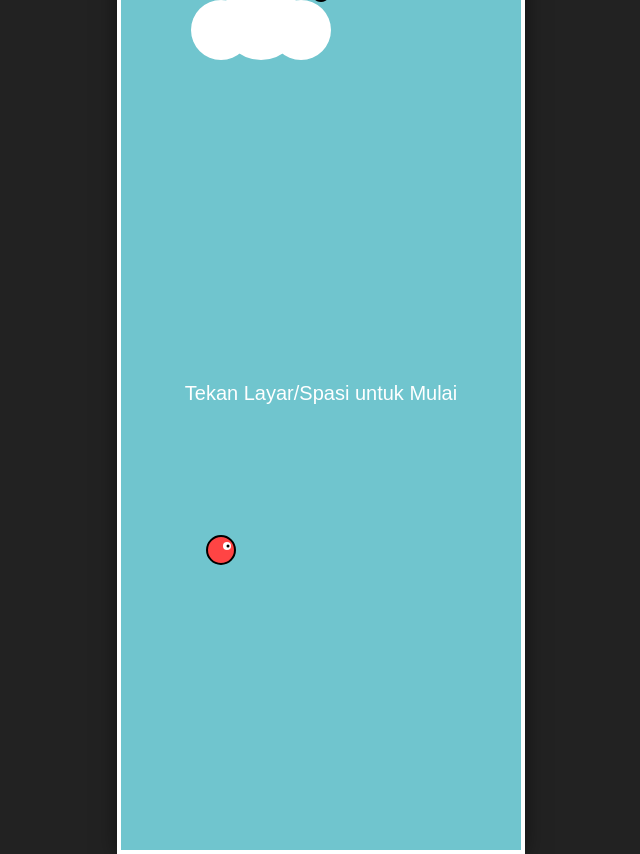
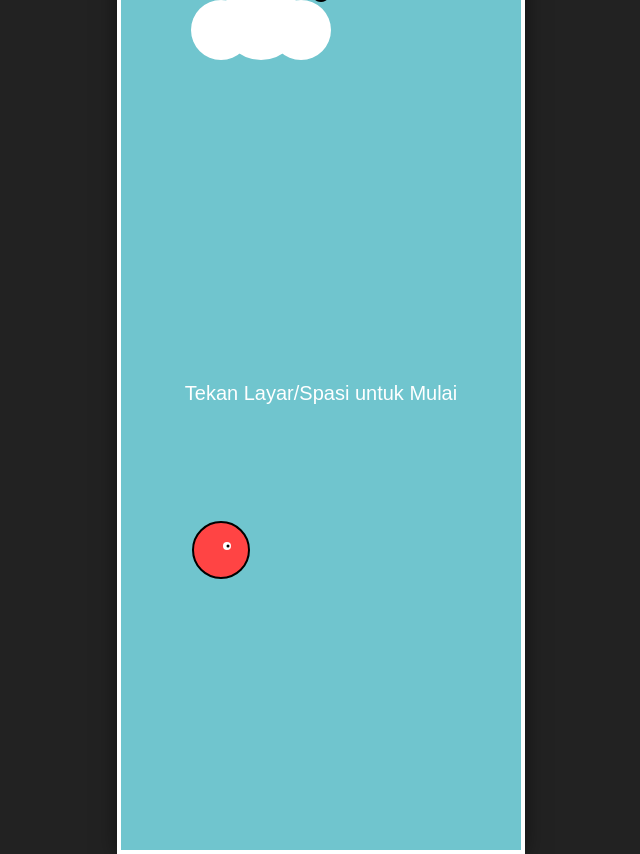
Before and after one commit to gipsy-a/Flappy-bird, a plain HTML site: page Index.html in a window 1280 px wide. Shown: the whole page, without its empty margins (319-959 px from the left). Drawn offline with Linux system fonts and the light colour scheme.

Commit message:
Index.html

```diff
--- a/Index.html
+++ b/Index.html
@@ -34,7 +34,7 @@ let highscore = localStorage.getItem("highscore") ? parseInt(localStorage.getIte
 const bird = {
     x: 100,
     y: 600,
-    radius: 14,
+    radius: 28,
     gravity: 0.4,
     velocity: 0,
     jump: -6.5,
```
